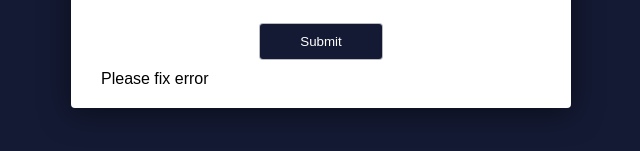
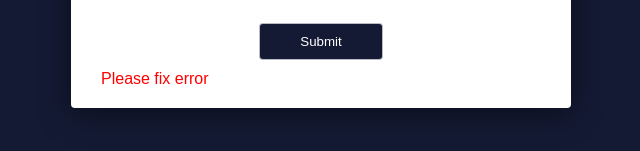
Before and after one commit to Sandunjayasekar/Form-validation, a plain HTML site: page index.html in a window 1280 px wide. Shown: the part 509-660 px from the top of the page, without its empty margins (319-959 px from the left). Drawn offline with Linux system fonts and the light colour scheme.

Commit message:
submit error styled

```diff
--- a/index.html
+++ b/index.html
@@ -36,7 +36,7 @@
       </div>
 
     <button>Submit</button>
-    <span id="Submit-error">Please fix error</span>
+    <span id="submit-error">Please fix error</span>
 
   </form>
 
--- a/style.css
+++ b/style.css
@@ -89,3 +89,7 @@ form button{
     font-size: 14px;
     color: red;
 }
+
+#submit-error {
+    color : red;
+}
```
